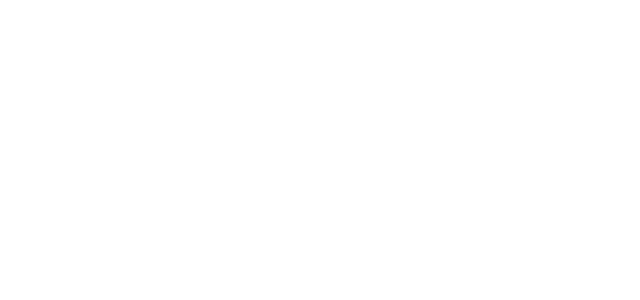
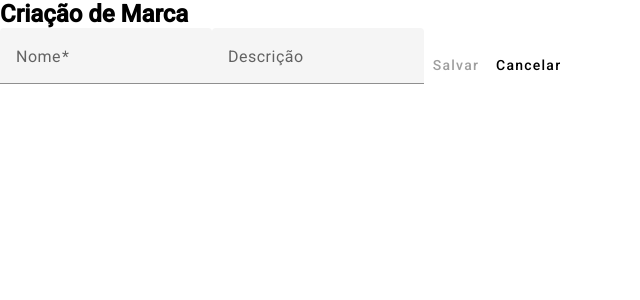
Before and after one commit to D8989/projeto_cg_manager, an Angular app: page /marca/criacao in a window 1280 px wide. Before the commit this address led to /. Shown: the top 300 px of the page, without its empty margins (0-640 px from the left). Built offline with nearby package versions, Linux system fonts and the light colour scheme.

Commit message:
tela de criação de marca

```diff
--- a/src/app/app.routes.ts
+++ b/src/app/app.routes.ts
@@ -9,6 +9,7 @@ import { EditarItemBaseComponent } from './item-base/editar-item-base/editar-ite
 import { ListarProdutoComponent } from './produto/listar-produto/listar-produto.component';
 import { CriarProdutoComponent } from './produto/criar-produto/criar-produto.component';
 import { ListarMarcaComponent } from './marca/listar-marca/listar-marca.component';
+import { CriarMarcaComponent } from './marca/criar-marca/criar-marca.component';
 
 export const routes: Routes = [
   {
@@ -62,6 +63,11 @@ export const routes: Routes = [
     title: 'Marca',
   },
   {
+    path: 'marca/criacao',
+    component: CriarMarcaComponent,
+    title: 'Create marca',
+  },
+  {
     path: '',
     redirectTo: 'home',
     pathMatch: 'full',
--- /dev/null
+++ b/src/app/marca/criar-marca/criar-marca.component.html
@@ -0,0 +1,29 @@
+<h1>Criação de Marca</h1>
+<mat-form-field>
+  <mat-label>Nome</mat-label>
+  <input
+    matInput
+    placeholder="Nome"
+    [formControl]="nomeForm"
+    (blur)="checkNomeForm()"
+    required
+  />
+  @if (nomeForm.invalid) {
+  <mat-error>{{ erroNomeMsg }}</mat-error>
+  }
+</mat-form-field>
+
+<mat-form-field>
+  <mat-label>Descrição</mat-label>
+  <input matInput [formControl]="descricaoForm" />
+</mat-form-field>
+
+<button
+  class="botao"
+  mat-button
+  (click)="salvar()"
+  [disabled]="isSalvarDissable()"
+>
+  Salvar
+</button>
+<button class="botao" mat-button [routerLink]="['/marca']">Cancelar</button>
--- /dev/null
+++ b/src/app/marca/criar-marca/criar-marca.component.ts
@@ -0,0 +1,55 @@
+import { Component } from '@angular/core';
+import { MaterialModule } from '../../material/material.module';
+import {
+  FormControl,
+  FormsModule,
+  ReactiveFormsModule,
+  Validators,
+} from '@angular/forms';
+import { RouterModule } from '@angular/router';
+import { MarcaService } from '../marca.service';
+import { lastValueFrom } from 'rxjs';
+
+@Component({
+  selector: 'app-criar-marca',
+  standalone: true,
+  imports: [MaterialModule, FormsModule, RouterModule, ReactiveFormsModule],
+  templateUrl: './criar-marca.component.html',
+  styleUrl: './criar-marca.component.css',
+})
+export class CriarMarcaComponent {
+  protected nomeForm = new FormControl('', [
+    Validators.required,
+    Validators.minLength(1),
+    Validators.maxLength(20),
+  ]);
+  protected descricaoForm = new FormControl('');
+  protected erroNomeMsg = '';
+
+  constructor(private marcaService: MarcaService) {}
+
+  async salvar() {
+    const nome = this.nomeForm.value ? this.nomeForm.value.trim() : null;
+    const descricao = this.descricaoForm.value || null;
+
+    if (!nome) {
+      throw Error('Campo "nome" inválido');
+    }
+
+    return await lastValueFrom(
+      this.marcaService.insertMarca({ nome, descricao })
+    )
+      .then((resp) => resp)
+      .catch((erro) => {
+        alert(erro.error.message);
+      });
+  }
+
+  checkNomeForm() {
+    this.erroNomeMsg = this.marcaService.checkNomeForm(this.nomeForm);
+  }
+
+  isSalvarDissable(): boolean {
+    return this.nomeForm.invalid || this.descricaoForm.invalid;
+  }
+}
--- /dev/null
+++ b/src/app/marca/interfaces/create-marca.interface.ts
@@ -0,0 +1,4 @@
+export interface ICreateMarca {
+  nome: string;
+  descricao: string | null;
+}
--- a/src/app/marca/marca.service.ts
+++ b/src/app/marca/marca.service.ts
@@ -1,6 +1,9 @@
 import { HttpClient } from '@angular/common/http';
 import { Injectable } from '@angular/core';
 import { IMarcaPaginado } from './interfaces/marca-paginado.interface';
+import { FormControl } from '@angular/forms';
+import { ICreateMarca } from './interfaces/create-marca.interface';
+import { IMarca } from './interfaces/marca.interface';
 
 @Injectable({
   providedIn: 'root',
@@ -20,4 +23,21 @@ export class MarcaService {
       body: { id },
     });
   }
+
+  insertMarca(dto: ICreateMarca) {
+    return this.http.post<IMarca>('http://localhost:3000/marca', dto);
+  }
+
+  checkNomeForm(nomeForm: FormControl<string | null>): string {
+    if (nomeForm.hasError('required')) {
+      return 'O nome é obrigatório';
+    }
+    if (nomeForm.hasError('minLength')) {
+      return 'O nome não deve ser uma string vazia';
+    }
+    if (nomeForm.hasError('maxLength')) {
+      return 'O nome não deve ter mais que 50 caractéres';
+    }
+    return '';
+  }
 }
```
Also changed, not shown: src/app/marca/criar-marca/criar-marca.component.css (added), 1 other file (tests, documents, lock files or other folders).
